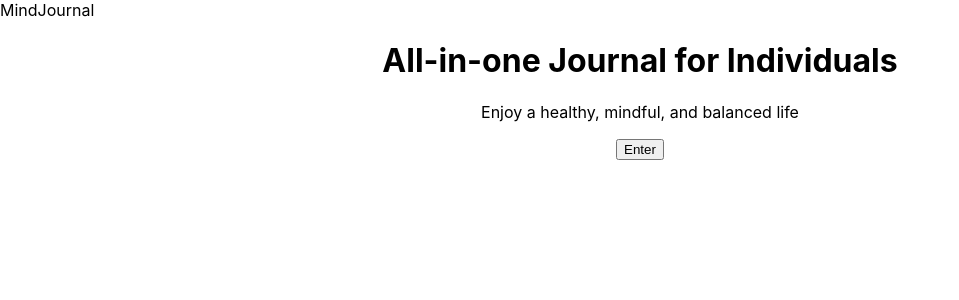
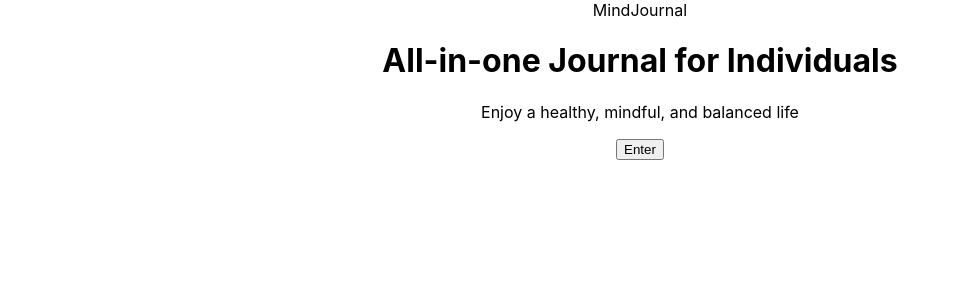
Before and after one commit to baf62495/mindjournal-client, a React (Create React App) app: page / in a window 1280 px wide. Shown: the top 300 px of the page, without its empty margins (0-959 px from the left). Built offline with nearby package versions, Linux system fonts and the light colour scheme.

Commit message:
main routes and component created

```diff
--- a/src/App.css
+++ b/src/App.css
@@ -1,3 +1,3 @@
-.landing-container {
+.text-center {
     text-align: center;
 }
--- a/src/App.js
+++ b/src/App.js
@@ -1,18 +1,18 @@
 import React from 'react';
-import { Switch, Route } from 'react-router-dom';
+import { Route } from 'react-router-dom';
 import './App.css';
 
 import LandingPage from './components/LandingPage';
+import LogsMainPage from './components/LogsMainPage';
+import ReflectionsMainPage from './components/ReflectionsMainPage';
 
 class App extends React.Component {
   render() {
     return (
       <div className='App'>
-        <Switch>
-        <Route exact path='/' render={rprops => (
-          <LandingPage {...rprops} />
-        )} />
-        </Switch>
+        <Route exact path='/' component={LandingPage}/>
+        <Route path='/logs' component={LogsMainPage}/>
+        <Route path='/reflections' component={ReflectionsMainPage}/>
       </div>
     );
   }
--- a/src/components/LandingPage.js
+++ b/src/components/LandingPage.js
@@ -2,7 +2,7 @@
 
 export default function LandingPage(props) {
     return (
-        <main className='landing-page'>
+        <main className='landing-page text-center'>
             <nav className='landing-nav'>
                 <div className='title'>MindJournal</div>
             </nav>
--- /dev/null
+++ b/src/components/LogsMainPage.js
@@ -0,0 +1,10 @@
+import React from 'react';
+
+export default function LogsMainPage() {
+    return (
+        // add navigation outside main
+        <main>
+            <p>This is the LogsMainPage component</p>
+        </main>
+    )
+}
--- /dev/null
+++ b/src/components/ReflectionsMainPage.js
@@ -0,0 +1,10 @@
+import React from 'react';
+
+export default function ReflectionsMainPage() {
+    return (
+        // add navigation outside main
+        <main>
+            <p>This is the ReflectionsMainPage component</p>
+        </main>
+    )
+}
```
